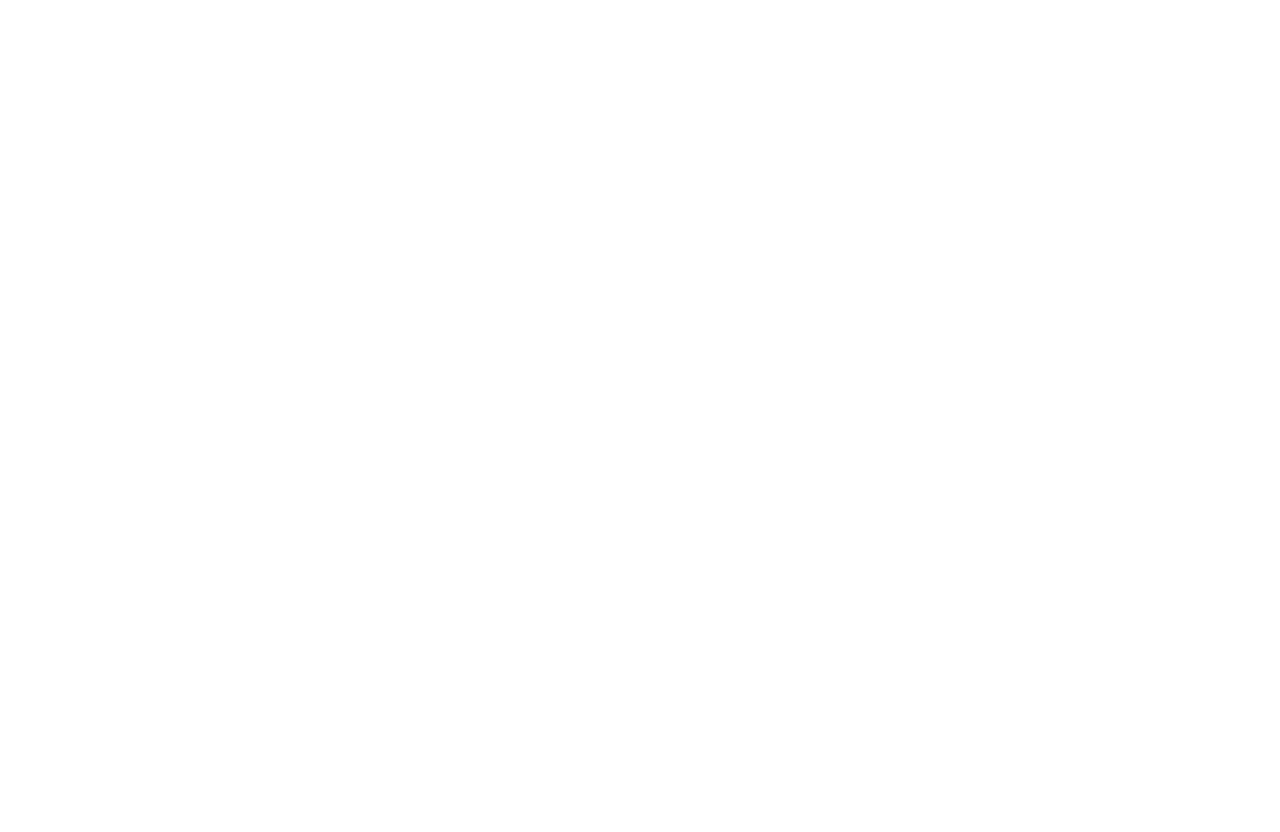
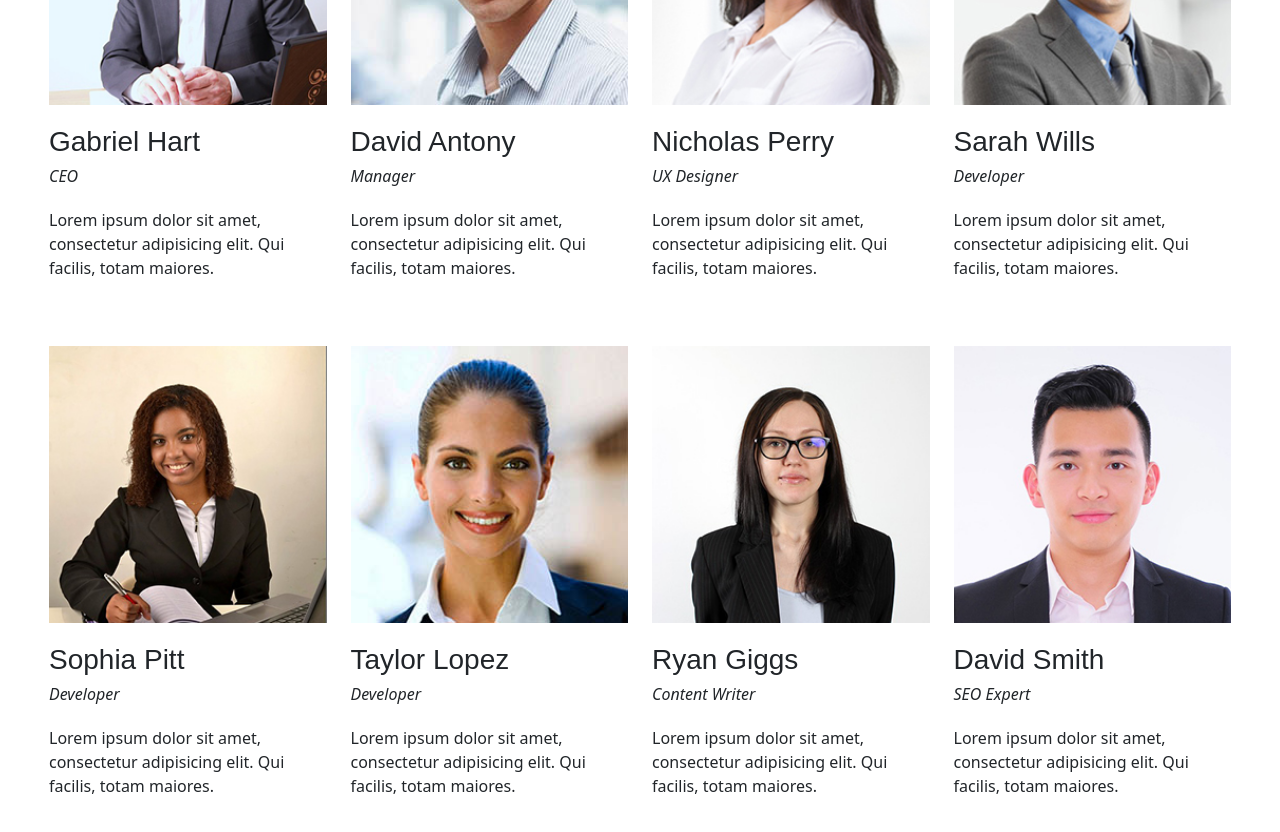
Before and after one commit to 2011Alexandrealvarenga/corporate, a React (Create React App) app: page / in a window 1280 px wide. Shown: the part 3260-4092 px from the top of the page. Before the commit the page ends 2980 px from the top, so only its background shows below. Built offline with nearby package versions, Linux system fonts and the light colour scheme.

Commit message:
teams section

```diff
--- a/src/App.js
+++ b/src/App.js
@@ -5,6 +5,7 @@
 import AppAbout from './components/about';
 import AppServices from './components/services';
 import AppWorks from './components/works';
+import AppTeams from './components/teams';
 
 function App() {
   return (
@@ -17,6 +18,7 @@
         <AppAbout />
         <AppServices />
         <AppWorks />
+        <AppTeams />
       </main>
     </div>
   );
--- /dev/null
+++ b/src/components/teams.js
@@ -0,0 +1,128 @@
+import Container from 'react-bootstrap/Container';
+import Row from 'react-bootstrap/Row';
+import Col from 'react-bootstrap/Col';
+import Image from 'react-bootstrap/Image';
+
+const teamsData = [
+  {
+    id: 1,
+    image: require('../assets/images/team1.jpg'),
+    fbLink: 'https://www.facebook.com',
+    twitterLink: 'https://www.twitter.com',
+    linkedinLink: 'https://www.linkedin.com',
+    name: 'Gabriel Hart',
+    designation: 'CEO',
+    description: 'Lorem ipsum dolor sit amet, consectetur adipisicing elit. Qui facilis, totam maiores.'
+  },
+  {
+    id: 2,
+    image: require('../assets/images/team2.jpg'),
+    fbLink: 'https://www.facebook.com',
+    twitterLink: 'https://www.twitter.com',
+    linkedinLink: 'https://www.linkedin.com',
+    name: 'David Antony',
+    designation: 'Manager',
+    description: 'Lorem ipsum dolor sit amet, consectetur adipisicing elit. Qui facilis, totam maiores.'
+  },
+  {
+    id: 3,
+    image: require('../assets/images/team3.jpg'),
+    fbLink: 'https://www.facebook.com',
+    twitterLink: 'https://www.twitter.com',
+    linkedinLink: 'https://www.linkedin.com',
+    name: 'Nicholas Perry',
+    designation: 'UX Designer',
+    description: 'Lorem ipsum dolor sit amet, consectetur adipisicing elit. Qui facilis, totam maiores.'
+  },
+  {
+    id: 4,
+    image: require('../assets/images/team4.jpg'),
+    fbLink: 'https://www.facebook.com',
+    twitterLink: 'https://www.twitter.com',
+    linkedinLink: 'https://www.linkedin.com',
+    name: 'Sarah Wills',
+    designation: 'Developer',
+    description: 'Lorem ipsum dolor sit amet, consectetur adipisicing elit. Qui facilis, totam maiores.'
+  },
+  {
+    id: 5,
+    image: require('../assets/images/team5.jpg'),
+    fbLink: 'https://www.facebook.com',
+    twitterLink: 'https://www.twitter.com',
+    linkedinLink: 'https://www.linkedin.com',
+    name: 'Sophia Pitt',
+    designation: 'Developer',
+    description: 'Lorem ipsum dolor sit amet, consectetur adipisicing elit. Qui facilis, totam maiores.'
+  },
+  {
+    id: 6,
+    image: require('../assets/images/team6.jpg'),
+    fbLink: 'https://www.facebook.com',
+    twitterLink: 'https://www.twitter.com',
+    linkedinLink: 'https://www.linkedin.com',
+    name: 'Taylor Lopez',
+    designation: 'Developer',
+    description: 'Lorem ipsum dolor sit amet, consectetur adipisicing elit. Qui facilis, totam maiores.'
+  },
+  {
+    id: 7,
+    image: require('../assets/images/team7.jpg'),
+    fbLink: 'https://www.facebook.com',
+    twitterLink: 'https://www.twitter.com',
+    linkedinLink: 'https://www.linkedin.com',
+    name: 'Ryan Giggs',
+    designation: 'Content Writer',
+    description: 'Lorem ipsum dolor sit amet, consectetur adipisicing elit. Qui facilis, totam maiores.'
+  },
+  {
+    id: 8,
+    image: require('../assets/images/team8.jpg'),
+    fbLink: 'https://www.facebook.com',
+    twitterLink: 'https://www.twitter.com',
+    linkedinLink: 'https://www.linkedin.com',
+    name: 'David Smith',
+    designation: 'SEO Expert',
+    description: 'Lorem ipsum dolor sit amet, consectetur adipisicing elit. Qui facilis, totam maiores.'
+  }
+]
+
+export default function AppTeams(){
+  return(
+    <section id="teams" className='black teams-block'>
+
+      <Container fluid>
+        <div className="title-holder">
+          <h2>Our teams</h2>
+          <div className="subtitle">some of our experts</div>
+        </div>
+        <Row>
+          {
+            teamsData.map(teams => {
+              return (
+                <Col sm={3} key={teams.id}>
+                  <div className='image'>
+                    <Image src={teams.image} />
+                    <div className='overlay'>
+                      <div className='socials'>
+                        <ul>
+                          <li><a href={teams.fbLink}><i className="fab fa-facebook-f"></i></a></li>
+                          <li><a href={teams.twitterLink}><i className="fab fa-twitter"></i></a></li>
+                          <li><a href={teams.linkedinLink}><i className="fab fa-linkedin-in"></i></a></li>
+                        </ul>
+                      </div>
+                    </div>
+                  </div>
+                  <div className='content'>
+                    <h3>{teams.name}</h3>
+                    <span className='designation'>{teams.designation}</span>
+                    <p>{teams.description}</p>
+                  </div>
+                </Col>
+              );
+            })
+          }
+        </Row>
+      </Container>
+    </section>
+  )
+}
```
